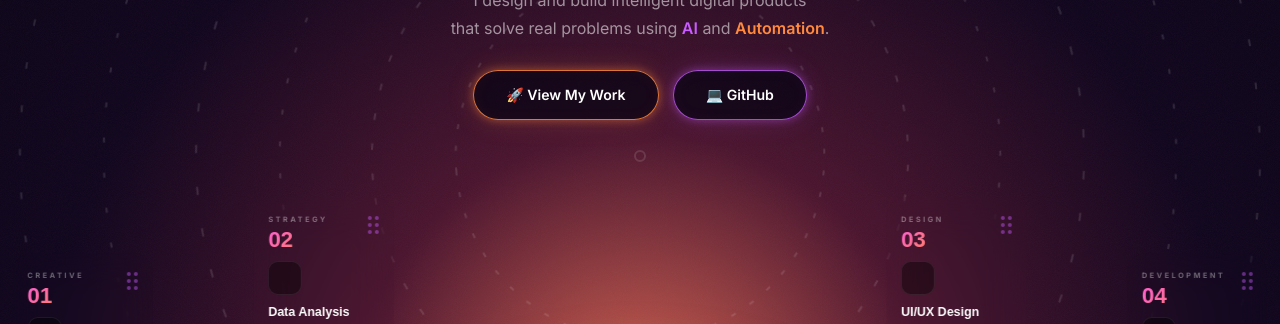
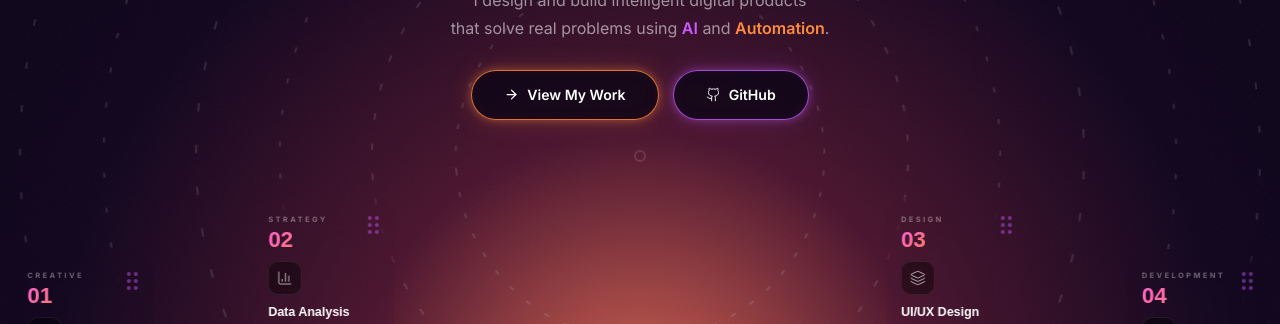
Before and after one commit to niranjan910/niranjan910, a Next.js app: page / in a window 1280 px wide. Shown: the part 424-748 px from the top of the page. Built offline with nearby package versions, Linux system fonts and the light colour scheme; a web font is replaced by a local one.

Commit message:
Auto-save: 2026-06-01 18.16.10

```diff
--- a/src/components/sections/Hero.tsx
+++ b/src/components/sections/Hero.tsx
@@ -89,8 +89,8 @@ export default function Hero() {
             <span style={{color:"#FF8A3D",fontWeight:600}}>Automation</span>.
           </motion.p>
           <motion.div {...up(0.25)} style={{display:"flex",alignItems:"center",justifyContent:"center",gap:"14px",flexWrap:"wrap"}}>
-            <Link href="/projects" style={btnPrimary}>🚀 View My Work</Link>
-            <a href="https://github.com/niranjan910" target="_blank" rel="noopener noreferrer" style={btnGhost}>💻 GitHub</a>
+            <Link href="/projects" style={btnPrimary}><ArrowRight size={15} strokeWidth={2} /> View My Work</Link>
+            <a href="https://github.com/niranjan910" target="_blank" rel="noopener noreferrer" style={btnGhost}><Github size={15} strokeWidth={1.5} /> GitHub</a>
           </motion.div>
         </div>
 
@@ -116,7 +116,7 @@ export default function Hero() {
                   {[...Array(6)].map((_,j)=><span key={j} style={{width:"4px",height:"4px",borderRadius:"50%",background:"rgba(200,92,255,0.45)",display:"block"}}/>)}
                 </div>
               </div>
-              <div style={{width:"34px",height:"34px",borderRadius:"10px",background:"rgba(0,0,0,0.4)",border:"1px solid rgba(255,255,255,0.08)",display:"flex",alignItems:"center",justifyContent:"center",fontSize:"0.9rem",marginBottom:"0.5rem",flexShrink:0}}>{c.icon}</div>
+              <div style={{width:"34px",height:"34px",borderRadius:"10px",background:"rgba(0,0,0,0.4)",border:"1px solid rgba(255,255,255,0.08)",display:"flex",alignItems:"center",justifyContent:"center",marginBottom:"0.5rem",flexShrink:0}}><c.Icon size={16} strokeWidth={1.5} color="rgba(255,255,255,0.65)" /></div>
               <h3 style={{fontFamily:"Satoshi,sans-serif",fontSize:"0.78rem",fontWeight:800,color:"#fff",marginBottom:"0.25rem"}}>{c.title}</h3>
               <div style={{height:"1.5px",width:"36px",background:"linear-gradient(90deg,#FF5FD2,#FF8A3D)",borderRadius:"2px",marginBottom:"0.4rem",flexShrink:0}}/>
               <p style={{fontFamily:"Inter,sans-serif",fontSize:"0.6rem",color:"rgba(255,255,255,0.42)",lineHeight:1.55,marginBottom:"0.5rem"}}>{c.desc}</p>
```
